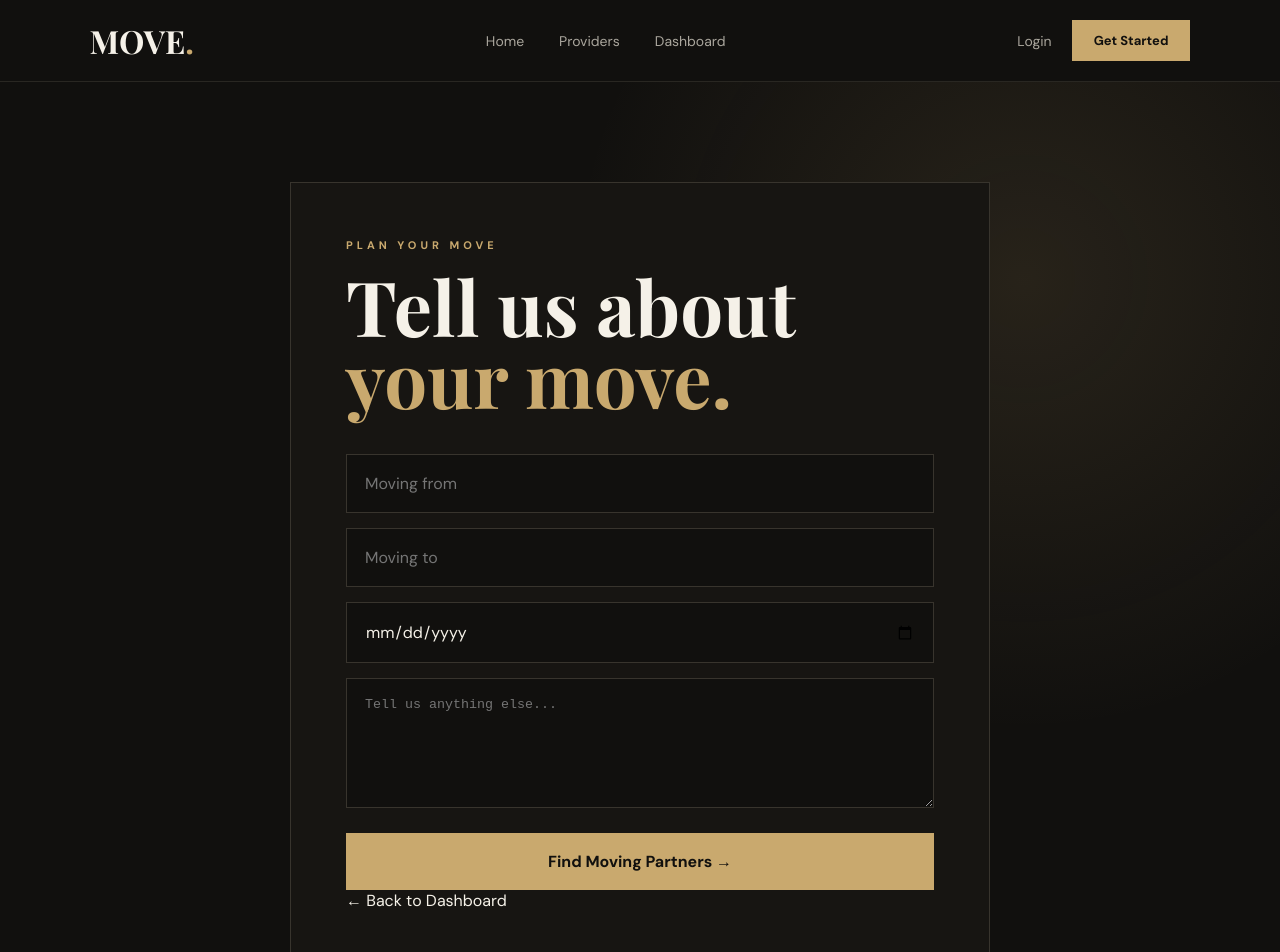
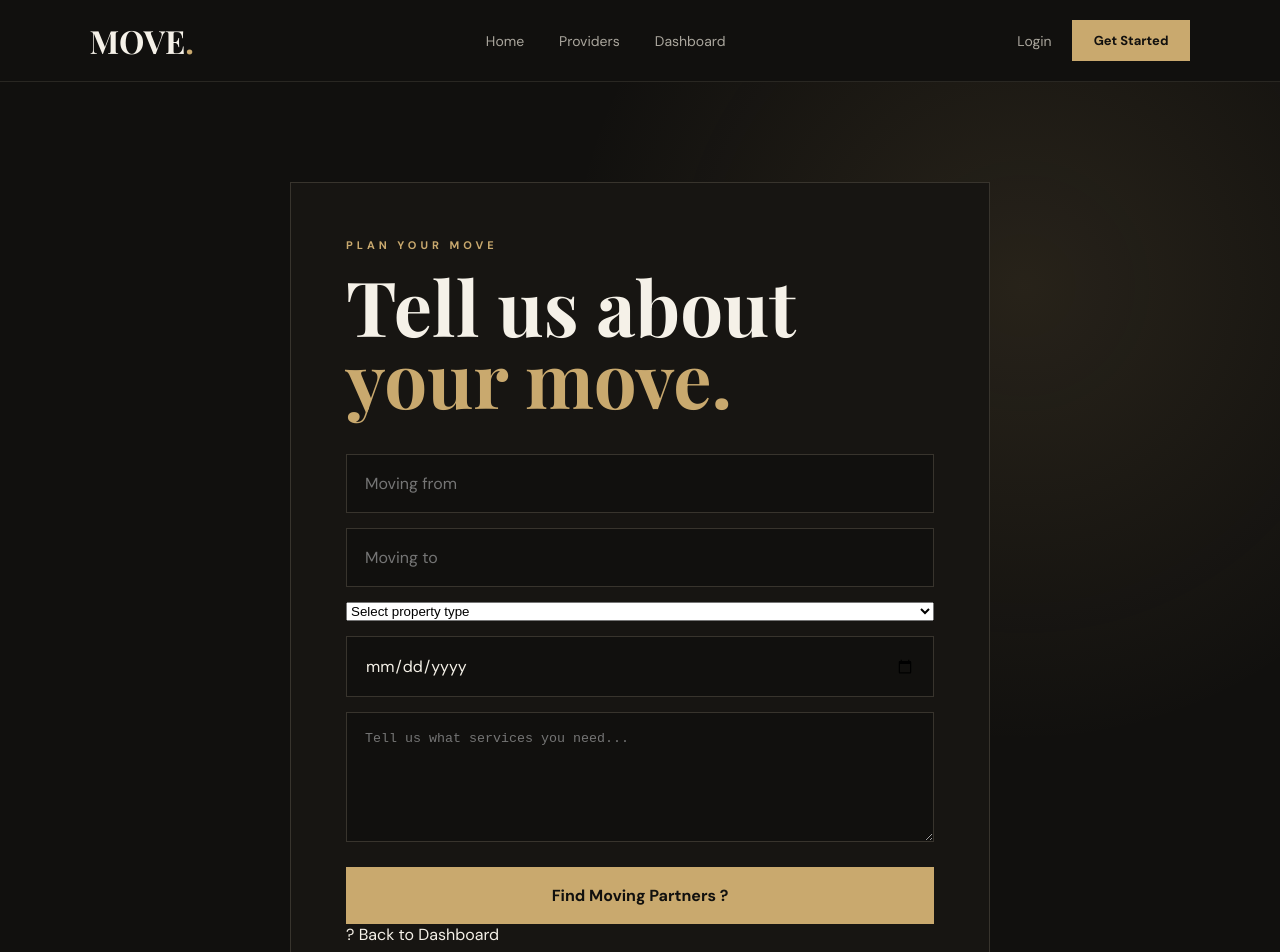
Before and after one commit to 76Sahil/Moving-And-Relocation-Marketplace-, a React app: page /create-request in a window 1280 px wide. Shown: the top 952 px of the page. Built offline with nearby package versions, Linux system fonts and the light colour scheme; the HTML template or start-up script is replaced by a standard one.

Commit message:
feat: integrate moving request API

```diff
--- a/src/pages/CreateRequest.jsx
+++ b/src/pages/CreateRequest.jsx
@@ -1,12 +1,42 @@
+import { useState } from "react";
 import { Link, useNavigate } from "react-router-dom";
+import { createMovingRequest } from "../services/api";
 import "../styles/Request.css";
 
 export default function CreateRequest() {
   const navigate = useNavigate();
 
-  const handleSubmit = (e) => {
+  const [form, setForm] = useState({
+    origin: "",
+    destination: "",
+    propertyType: "",
+    movingDate: "",
+    serviceNeeds: "",
+  });
+
+  const [loading, setLoading] = useState(false);
+  const [error, setError] = useState("");
+
+  const handleChange = (e) => {
+    setForm({ ...form, [e.target.name]: e.target.value });
+  };
+
+  const handleSubmit = async (e) => {
     e.preventDefault();
-    navigate("/quotes");
+    setError("");
+    setLoading(true);
+
+    try {
+      const request = await createMovingRequest(form);
+      navigate("/quotes", { state: { movingRequest: request } });
+    } catch (err) {
+      setError(
+        err.response?.data?.message ||
+        "Unable to create your moving request."
+      );
+    } finally {
+      setLoading(false);
+    }
   };
 
   return (
@@ -20,18 +50,64 @@ export default function CreateRequest() {
         </h1>
 
         <form onSubmit={handleSubmit}>
-          <input type="text" placeholder="Moving from" required />
-          <input type="text" placeholder="Moving to" required />
-          <input type="date" required />
-          <textarea placeholder="Tell us anything else..." />
+          <input
+            name="origin"
+            type="text"
+            placeholder="Moving from"
+            value={form.origin}
+            onChange={handleChange}
+            required
+          />
 
-          <button type="submit">
-            Find Moving Partners →
+          <input
+            name="destination"
+            type="text"
+            placeholder="Moving to"
+            value={form.destination}
+            onChange={handleChange}
+            required
+          />
+
+          <select
+            name="propertyType"
+            value={form.propertyType}
+            onChange={handleChange}
+            required
+          >
+            <option value="">Select property type</option>
+            <option value="1BHK">1 BHK</option>
+            <option value="2BHK">2 BHK</option>
+            <option value="3BHK">3 BHK</option>
+            <option value="4BHK">4 BHK</option>
+            <option value="VILLA">Villa</option>
+            <option value="OFFICE">Office</option>
+          </select>
+
+          <input
+            name="movingDate"
+            type="date"
+            value={form.movingDate}
+            onChange={handleChange}
+            required
+          />
+
+          <textarea
+            name="serviceNeeds"
+            placeholder="Tell us what services you need..."
+            value={form.serviceNeeds}
+            onChange={handleChange}
+            required
+          />
+
+          {error && <p>{error}</p>}
+
+          <button type="submit" disabled={loading}>
+            {loading ? "Creating..." : "Find Moving Partners ?"}
           </button>
         </form>
 
         <Link to="/dashboard" className="request-back">
-          ← Back to Dashboard
+          ? Back to Dashboard
         </Link>
       </div>
     </main>
--- a/src/services/api.js
+++ b/src/services/api.js
@@ -0,0 +1,40 @@
+import axios from "axios";
+
+const api = axios.create({
+  baseURL: "http://localhost:8080/api",
+  headers: {
+    "Content-Type": "application/json",
+  },
+});
+
+export const createMovingRequest = async (data) =>
+  (await api.post("/moving-requests", data)).data;
+
+export const getMovingRequests = async () =>
+  (await api.get("/moving-requests")).data;
+
+export const getMovingRequest = async (id) =>
+  (await api.get(`/moving-requests/${id}`)).data;
+
+export const createQuotation = async (data) =>
+  (await api.post("/quotations", data)).data;
+
+export const getQuotations = async () =>
+  (await api.get("/quotations")).data;
+
+export const createBooking = async (data) =>
+  (await api.post("/bookings", data)).data;
+
+export const createClaim = async (data) =>
+  (await api.post("/claims", data)).data;
+
+export const getInventory = async () =>
+  (await api.get("/inventory")).data;
+
+export const getSchedules = async () =>
+  (await api.get("/schedules")).data;
+
+export const getTracking = async () =>
+  (await api.get("/tracking")).data;
+
+export default api;
```
